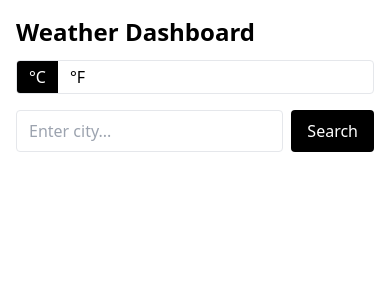
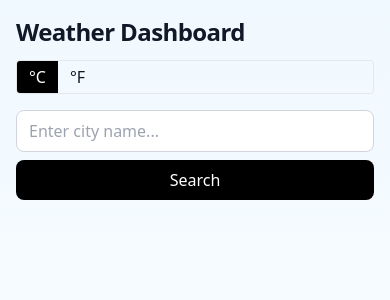
Before and after one commit to MarcoIbrahim25/Weather-App, a React (Vite) app in the folder weather-dashboard/: page / in a window 390 px wide. Shown: the top 300 px of the page. Built offline with nearby package versions, Linux system fonts and the light colour scheme.

Commit message:
improve responsive layout (background, search bar, weather card with icon)

```diff
--- a/weather-dashboard/src/App.jsx
+++ b/weather-dashboard/src/App.jsx
@@ -71,21 +71,18 @@ export default function App() {
   };
 
   return (
-    <div className="max-w-2xl mx-auto p-4 space-y-4">
+  <div className="min-h-screen bg-gradient-to-b from-sky-50 to-white text-gray-900">
+    <div className="max-w-2xl mx-auto p-4 sm:p-6 space-y-4">
       <header className="flex flex-col sm:flex-row gap-3 sm:gap-0 sm:justify-between sm:items-center">
-        <h1 className="text-2xl font-bold">Weather Dashboard</h1>
+        <h1 className="text-2xl sm:text-3xl font-bold tracking-tight">Weather Dashboard</h1>
         <UnitToggle units={units} onChange={setUnits} />
       </header>
 
       <SearchBar onSearch={handleSearch} />
-      <CityHistory
-        items={recent}
-        onSelect={handleSearch}
-        onClear={clearRecent}
-      />
+      <CityHistory items={recent} onSelect={handleSearch} onClear={clearRecent} />
       <ErrorMessage msg={err} />
-
       {loading ? <Loader /> : <WeatherCard data={data} units={units} />}
     </div>
-  );
+  </div>
+);
 }
--- a/weather-dashboard/src/components/SearchBar.jsx
+++ b/weather-dashboard/src/components/SearchBar.jsx
@@ -1,18 +1,21 @@
 export default function SearchBar({ onSearch }) {
-  const submit = (e) => {
+  const handleSubmit = (e) => {
     e.preventDefault();
     const city = new FormData(e.currentTarget).get("city")?.trim();
     if (city) onSearch(city);
   };
 
   return (
-    <form onSubmit={submit} className="flex gap-2">
+    <form onSubmit={handleSubmit} className="flex flex-col sm:flex-row gap-2">
       <input
         name="city"
-        placeholder="Enter city..."
-        className="border px-3 py-2 rounded w-full"
+        aria-label="Search city"
+        placeholder="Enter city name..."
+        className="border border-gray-300 focus:border-sky-400 focus:ring-2 focus:ring-sky-100 px-3 py-2 rounded-lg w-full outline-none"
       />
-      <button className="px-4 py-2 rounded bg-black text-white">Search</button>
+      <button className="px-4 py-2 rounded-lg bg-black text-white hover:opacity-90 active:opacity-80 transition">
+        Search
+      </button>
     </form>
   );
 }
--- a/weather-dashboard/src/components/WeatherCard.jsx
+++ b/weather-dashboard/src/components/WeatherCard.jsx
@@ -1,16 +1,40 @@
 export default function WeatherCard({ data, units }) {
   if (!data) return null;
   const tempUnit = units === "metric" ? "°C" : "°F";
+  const icon = data.weather?.[0]?.icon
+    ? `https://openweathermap.org/img/wn/${data.weather[0].icon}@2x.png`
+    : null;
+  const condition = data.weather?.[0]?.main ?? "";
+
   return (
-    <div className="rounded-xl border p-4 space-y-1">
-      <h2 className="text-xl font-semibold">{data.name}</h2>
-      <div className="text-4xl font-bold">
-        {Math.round(data.main.temp)}{tempUnit}
+    <div className="rounded-2xl border border-gray-200 bg-white/70 backdrop-blur p-5 shadow-sm">
+      <div className="flex items-center gap-4">
+        {icon && (
+          <img
+            src={icon}
+            alt={condition || "weather icon"}
+            className="h-16 w-16"
+            loading="lazy"
+          />
+        )}
+        <div className="flex-1">
+          <h2 className="text-xl sm:text-2xl font-semibold">{data.name}</h2>
+          <p className="text-gray-600">{condition}</p>
+        </div>
+
+        <div className="text-4xl sm:text-5xl font-bold shrink-0">
+          {Math.round(data.main.temp)}
+          {tempUnit}
+        </div>
       </div>
-      <div className="opacity-80">
-        <span>{data.weather?.[0]?.main}</span> ·
-        <span> Humidity {data.main.humidity}%</span> ·
-        <span> Wind {Math.round(data.wind.speed)}</span>
+
+      <div className="mt-4 flex flex-wrap gap-x-6 gap-y-2 text-sm text-gray-700">
+        <span>
+          Humidity <strong>{data.main.humidity}%</strong>
+        </span>
+        <span>
+          Wind <strong>{Math.round(data.wind.speed)}</strong>
+        </span>
       </div>
     </div>
   );
```
